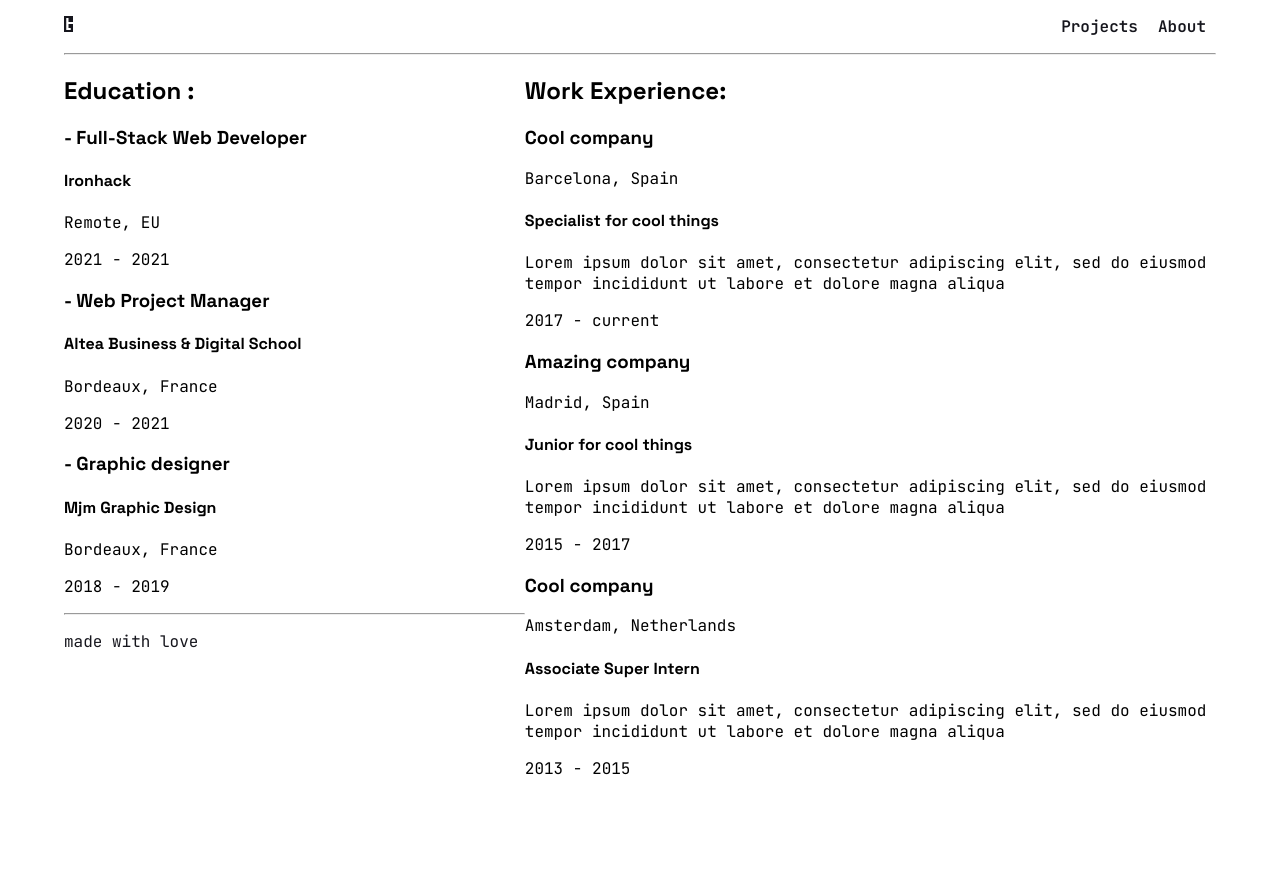
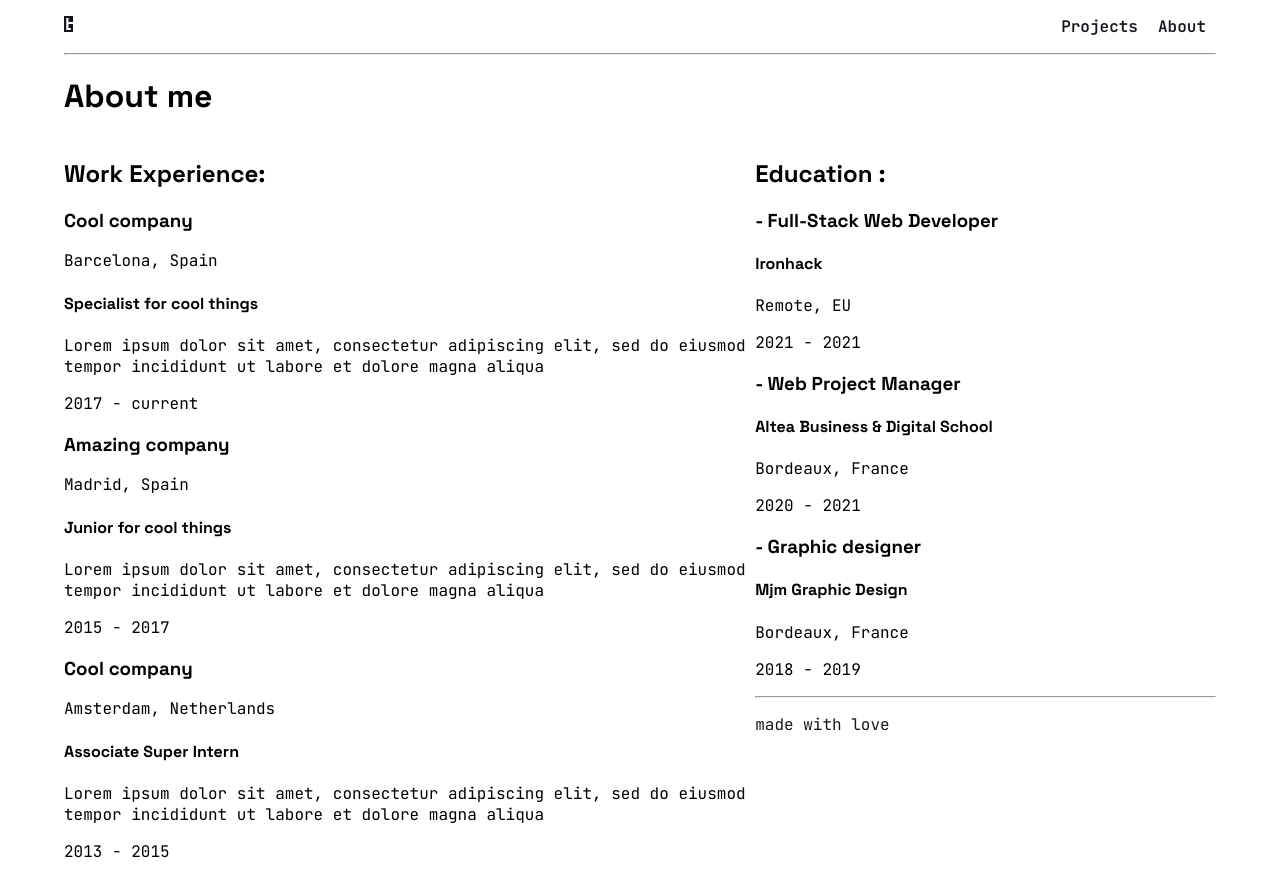
Before and after one commit to GeoLvl/react-portfolio, a React (Create React App) app: page /about in a window 1280 px wide. Before the commit the page ends 800 px from the top, so only its background shows below. Built offline with nearby package versions, Linux system fonts and the light colour scheme.

Commit message:
about me changes

```diff
--- a/src/components/About.js
+++ b/src/components/About.js
@@ -5,11 +5,13 @@ import Education from "./Education";
 const about = () => {
   return (
     <div className="wrapper">
-      <div style={{ width: "40%", float: "left" }}>
+    <h1>About me</h1>
+      <div style={{ width: "60%", float: "left" }}>
+      <Experience />
+      </div>
+      <div style={{ width: "40%", float: "right" }}>
+
         <Education />
-      </div>
-      <div style={{ width: "60%", float: "right" }}>
-        <Experience />
       </div>
     </div>
   );
```
